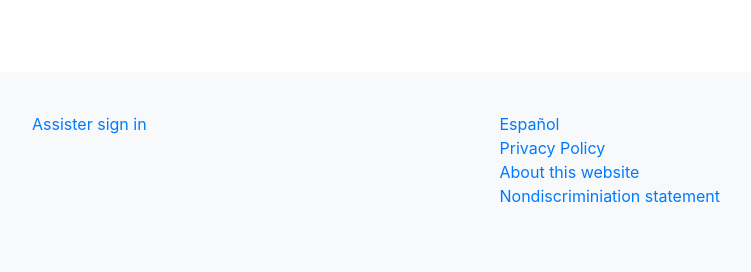
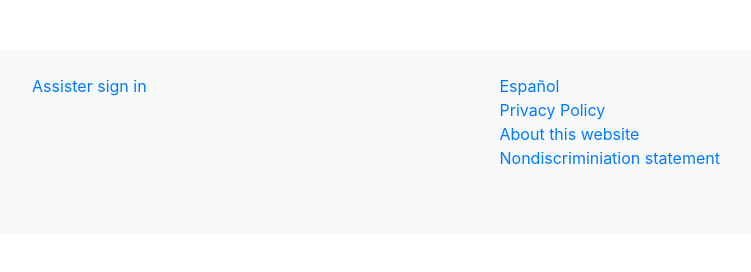
Before and after one commit to CodeForBuffalo/affordable_water, a Django app: page /en/ in a window 1280 px wide. Shown: the part 528-800 px from the top of the page, without its empty margins (62-813 px from the left). Run offline with Django 3.2, Linux system fonts and the light colour scheme; some libraries are stand-ins or nearby versions.

Commit message:
Update base.html

```diff
--- a/pathways/templates/pathways/base.html
+++ b/pathways/templates/pathways/base.html
@@ -67,7 +67,8 @@
 
         </div>
     </main>
-    <footer class="footer fixed-bottom pt-3 bg-light">
+    <footer class="footer pt-5">
+        <div class="container-fluid bg-light">
             <div class="container p-4 pb-5">
                 <div class="row">
                     <div class="col-md-5">
@@ -89,6 +90,7 @@
                     </div>
                 </div>
             </div>
+        </div>
     </footer>
 
     <!-- Optional JavaScript -->
```
Lines whose indentation alone changed are shown as unchanged.
